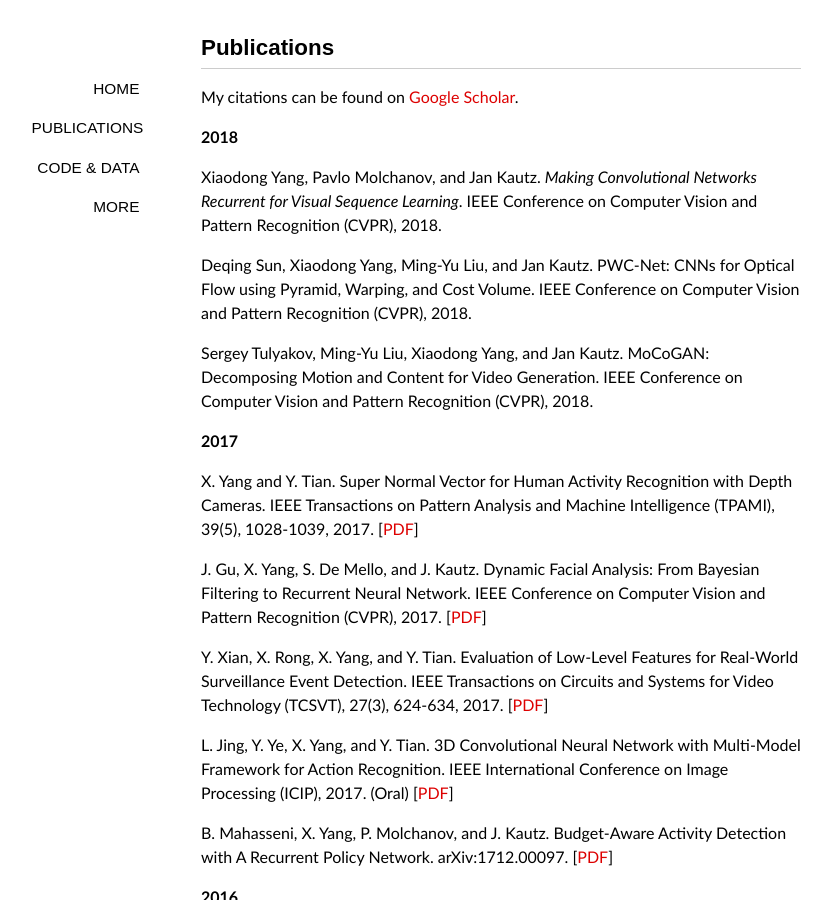
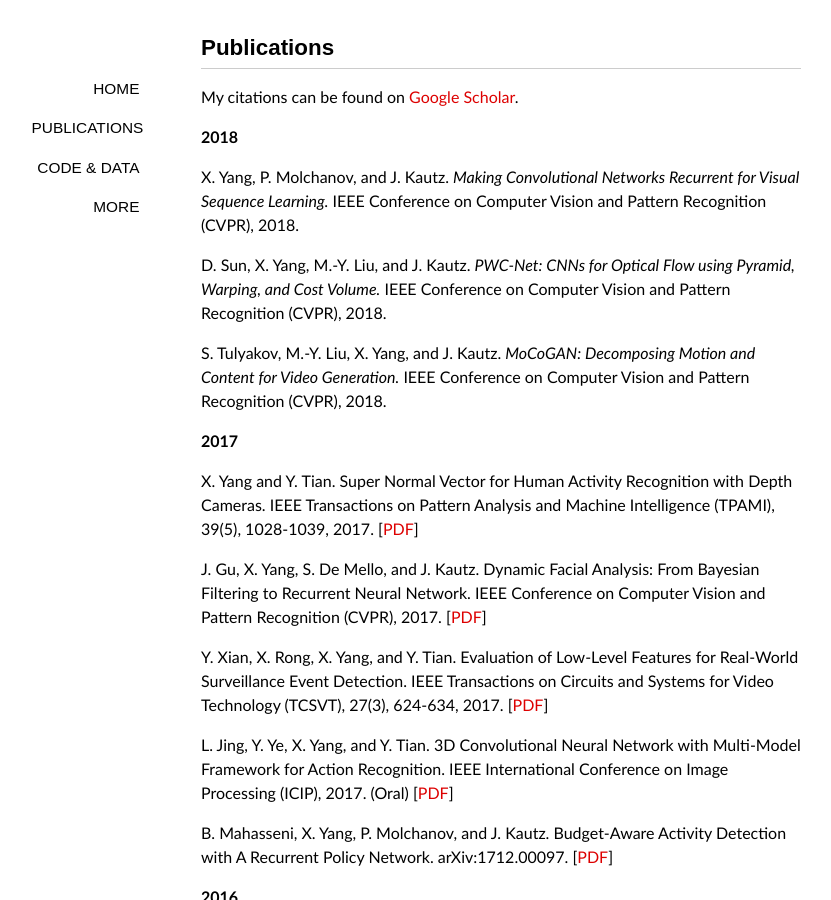
Before and after one commit to xiaodongyang/xiaodongyang.github.io, a Jekyll site: the page built from publications/index.md, in a window 1280 px wide and 900 px high. Shown: the whole window, without its empty margins (139-970 px from the left). Built offline with Jekyll 4.4.1, drawn with Linux system fonts in a browser that asks for light colours; some web fonts are replaced.

Commit message:
Update index.md

```diff
--- a/publications/index.md
+++ b/publications/index.md
@@ -9,11 +9,11 @@
 
 **2018**
 
-Xiaodong Yang, Pavlo Molchanov, and Jan Kautz. *Making Convolutional Networks Recurrent for Visual Sequence Learning*. IEEE Conference on Computer Vision and Pattern Recognition (CVPR), 2018.
+X. Yang, P. Molchanov, and J. Kautz. *Making Convolutional Networks Recurrent for Visual Sequence Learning.* IEEE Conference on Computer Vision and Pattern Recognition (CVPR), 2018.
 
-Deqing Sun, Xiaodong Yang, Ming-Yu Liu, and Jan Kautz. PWC-Net: CNNs for Optical Flow using Pyramid, Warping, and Cost Volume. IEEE Conference on Computer Vision and Pattern Recognition (CVPR), 2018.
+D. Sun, X. Yang, M.-Y. Liu, and J. Kautz. *PWC-Net: CNNs for Optical Flow using Pyramid, Warping, and Cost Volume.* IEEE Conference on Computer Vision and Pattern Recognition (CVPR), 2018.
 
-Sergey Tulyakov, Ming-Yu Liu, Xiaodong Yang, and Jan Kautz. MoCoGAN: Decomposing Motion and Content for Video Generation. IEEE Conference on Computer Vision and Pattern Recognition (CVPR), 2018.
+S. Tulyakov, M.-Y. Liu, X. Yang, and J. Kautz. *MoCoGAN: Decomposing Motion and Content for Video Generation.* IEEE Conference on Computer Vision and Pattern Recognition (CVPR), 2018.
 
 **2017**
 
```
